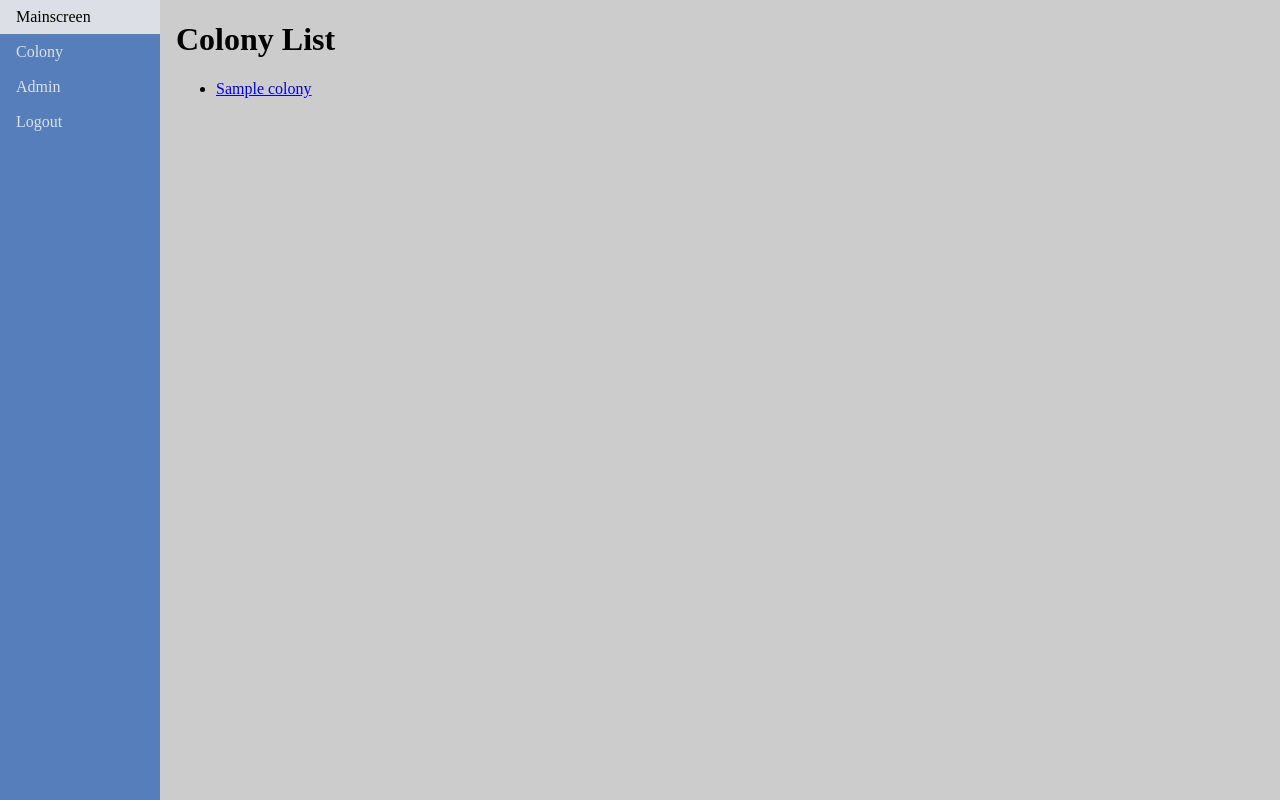
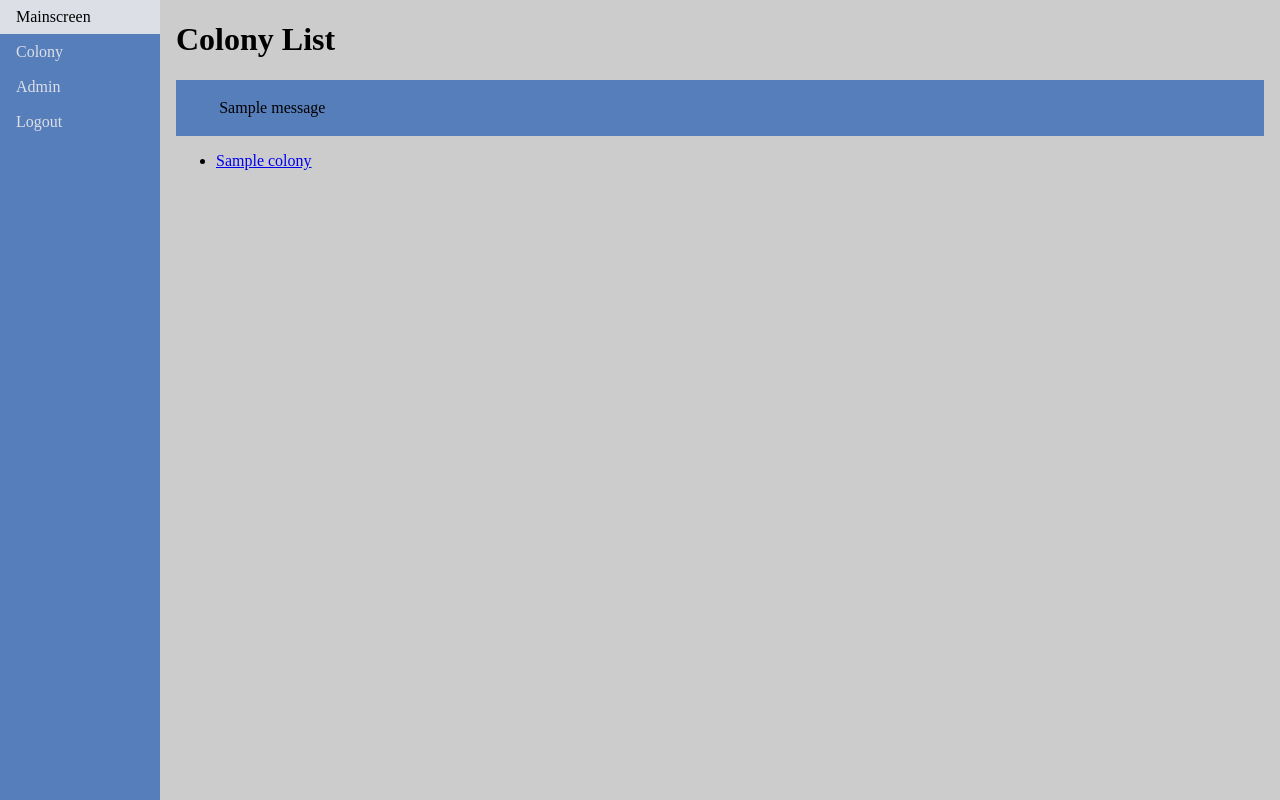
Before and after one commit to ross128/stg, a Django app: page /colony/ in a window 1280 px wide. Run offline with Django 3.2, Linux system fonts and the light colour scheme; a user stored in the database is signed in; tables that the repository leaves empty hold one stand-in row (values such as "Sample post"); one stand-in notice (Sample message) is shown.

Commit message:
added django messages to template

```diff
--- a/stg/settings.py
+++ b/stg/settings.py
@@ -17,7 +17,7 @@ INSTALLED_APPS = (
 	'django.contrib.auth',
 	'django.contrib.contenttypes',
 	'django.contrib.sessions',
-	'django.contrib.sites', #XXX missing
+	'django.contrib.sites',
 	'django.contrib.messages',
 	'django.contrib.staticfiles',
 	'django.contrib.admin',
@@ -31,9 +31,9 @@ MIDDLEWARE_CLASSES = (
 	'django.contrib.sessions.middleware.SessionMiddleware',
 	'django.middleware.csrf.CsrfViewMiddleware',
 	'django.contrib.auth.middleware.AuthenticationMiddleware',
-	'django.contrib.auth.middleware.SessionAuthenticationMiddleware', #XXX new
+	'django.contrib.auth.middleware.SessionAuthenticationMiddleware',
 	'django.contrib.messages.middleware.MessageMiddleware',
-	'django.middleware.clickjacking.XFrameOptionsMiddleware', # XXX beeded?
+	'django.middleware.clickjacking.XFrameOptionsMiddleware',
 )
 
 ROOT_URLCONF = 'stg.urls'
--- a/templates/game.html
+++ b/templates/game.html
@@ -39,8 +39,16 @@
 		top: 0em;
 		left: 10em;
 		margin-left: 1em;
+		margin-right: 1em;
 		padding: 0;
 		right: 0;
+	}
+	#messages {
+		background-color: #567ebb;
+		padding: 0.2em;
+	}
+	#messages ul {
+		list-style: none;
 	}
 	table {
 		background-color: #afafaf;
@@ -75,6 +83,16 @@
 </div>
 <div id="content">
 	<h1>{% block pagetitle %}{% endblock %}</h1>
+	{% if messages %}
+	<div id="messages">
+		<ul>
+			{% for message in messages %}
+			<li{% if message.tags %} class="{{ message.tags }}"{% endif %}>{{ message }}</li>
+			{% endfor %}
+		</ul>
+	</ul>
+	</div>
+	{% endif %}
 	{% block content %}
 	{% endblock %}
 </div>
```
